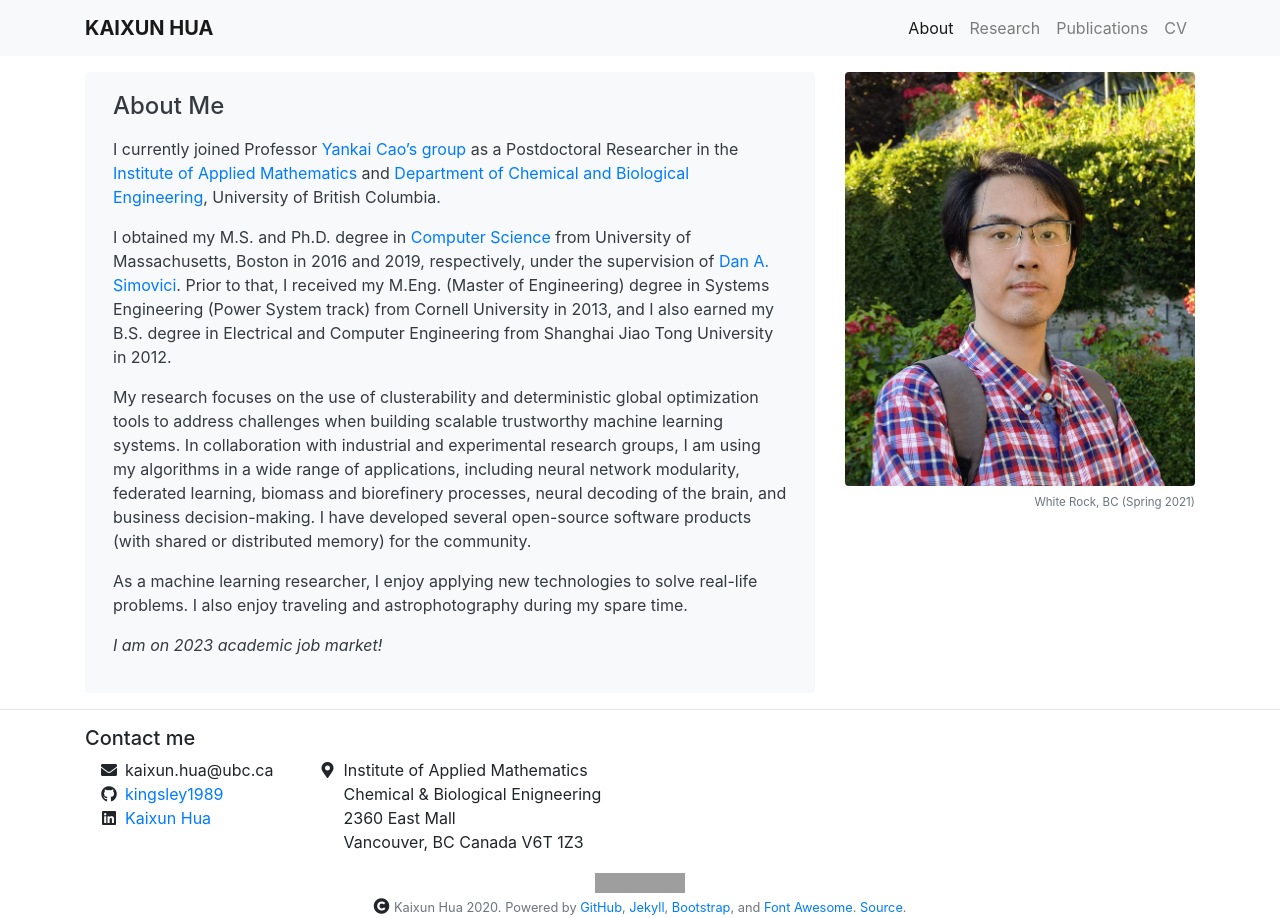
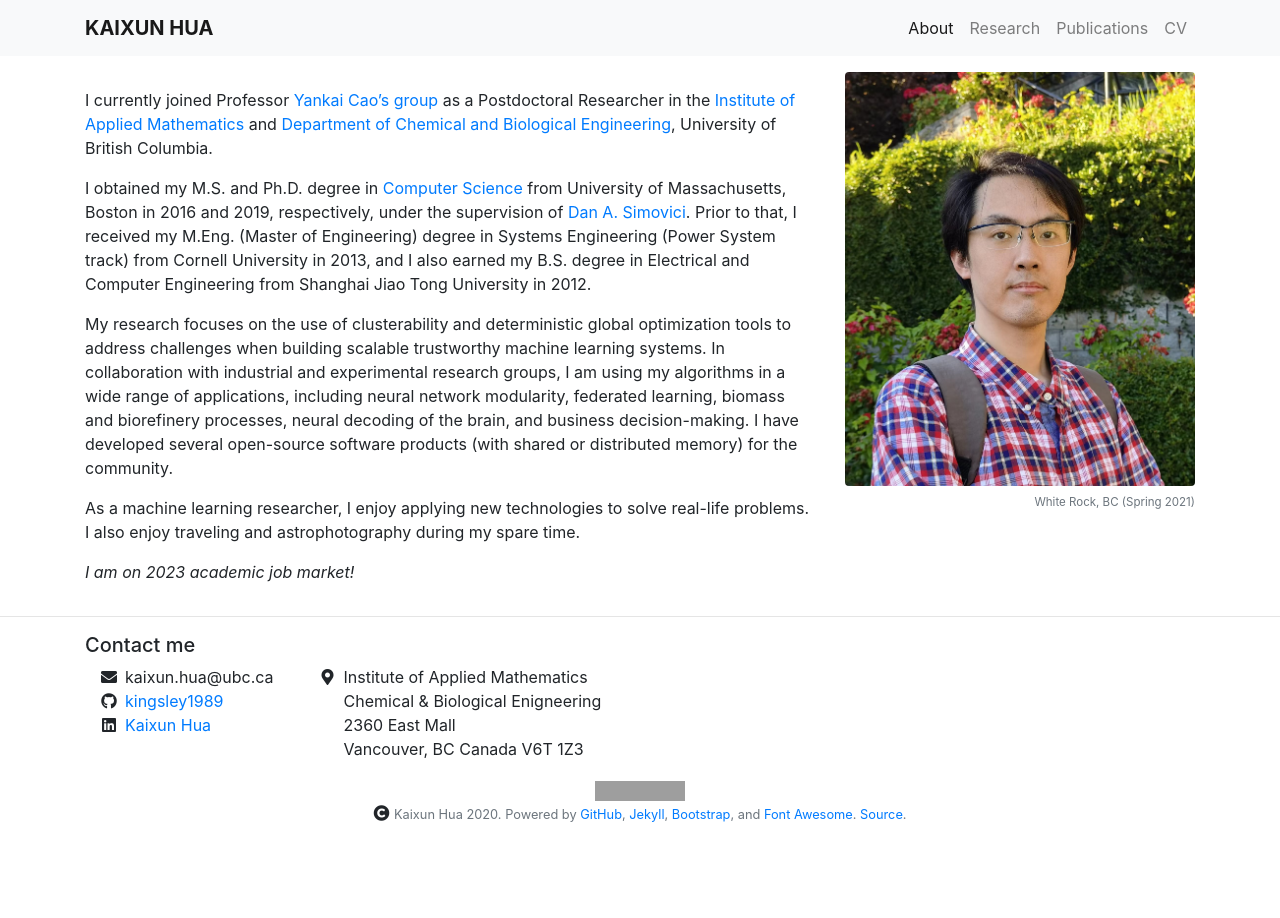
Before and after one commit to kingsley1989/kingsley1989.github.io, a Jekyll site: the page built from index.md, in a window 1280 px wide. Built offline with Jekyll 4.4.1, drawn with Linux system fonts in a browser that asks for light colours; nearby versions of some CDN libraries; grey boxes are pictures that could not be loaded.

Commit message:
modify about me page

```diff
--- a/_layouts/about.html
+++ b/_layouts/about.html
@@ -7,7 +7,7 @@ layout: default
   <div class="row mt-3"> <!-- This row contains the about me blurb w/a picture. -->
 
     <div class="col-8"> <!-- About me blurb -->
-      <div class="card border-0 bg-light text-dark">
+      <!--<div class="card border-0 bg-light text-dark">
         <div class="card-body">
           <div class="card-block px-2">
             <h4 class="card-title">About Me</h4>
@@ -16,7 +16,10 @@ layout: default
             </p>
           </div>
         </div>
-      </div>
+      </div>-->
+      <p>
+        {{ page.about_me | markdownify }}
+      </p>
     </div>
 
     <div class="col-4"> <!-- Image of me -->
```
